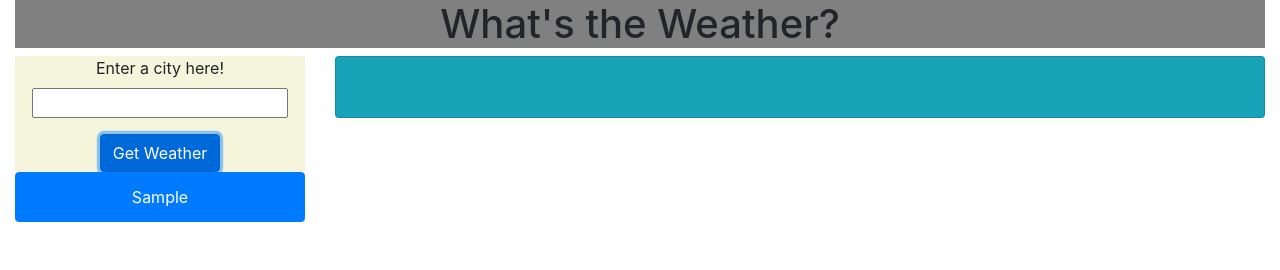
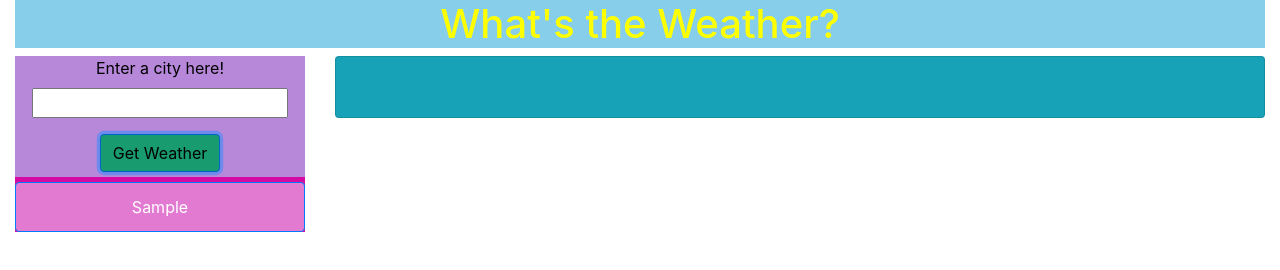
Before and after one commit to ejkennelly/CurrentWeather, a plain HTML site: page index.html in a window 1280 px wide. Both pictures are taken after typing "Sample" into the empty fields and a click on the button "Get Weather". Drawn offline with nearby package versions, Linux system fonts and the light colour scheme; no server answers.

Commit message:
CSS additions

```diff
--- a/index.html
+++ b/index.html
@@ -44,7 +44,7 @@
         </div>
       </div>
       <div class="row">
-      <div class="col-md-9" id="fiveDay"></div>
+      <div class="col-md-12" id="fiveDay"></div>
       </div>
     </div>
 
--- a/style.css
+++ b/style.css
@@ -1,15 +1,26 @@
-/* * {
-    margin: 10px;
-    padding:10px;
-    font-family: Impact, Haettenschweiler, 'Arial Narrow Bold', sans-serif;
-} */
+
 header {
     text-align: center;
-    background-color: gray;
+    background-color:skyblue;
+    color:yellow
+
 }
 form {
-    background-color:beige;
+    background-color: rgb(183, 136, 218);
     text-align: center;
+    color:black;
+   }
+#submitCity {
+    background-color: rgb(25, 155, 112);
+    color: black;
+    margin-bottom: 5px;
+}
+#city-btn{
+    margin-top: 5px;
+    background-color: rgb(226, 122, 209);
+}
+.prevSearches {
+    background-color:rgb(212, 10, 162);
 }
 .one-fifth {
     box-sizing: border-box;
@@ -26,3 +37,9 @@ form {
 .one-fifth:last-child{
     margin-right: 0px;
 }
+.forecast {
+    display: flex;
+    flex-direction: row;
+    justify-content: space-between;
+    margin: 0px 0px;
+}
```
